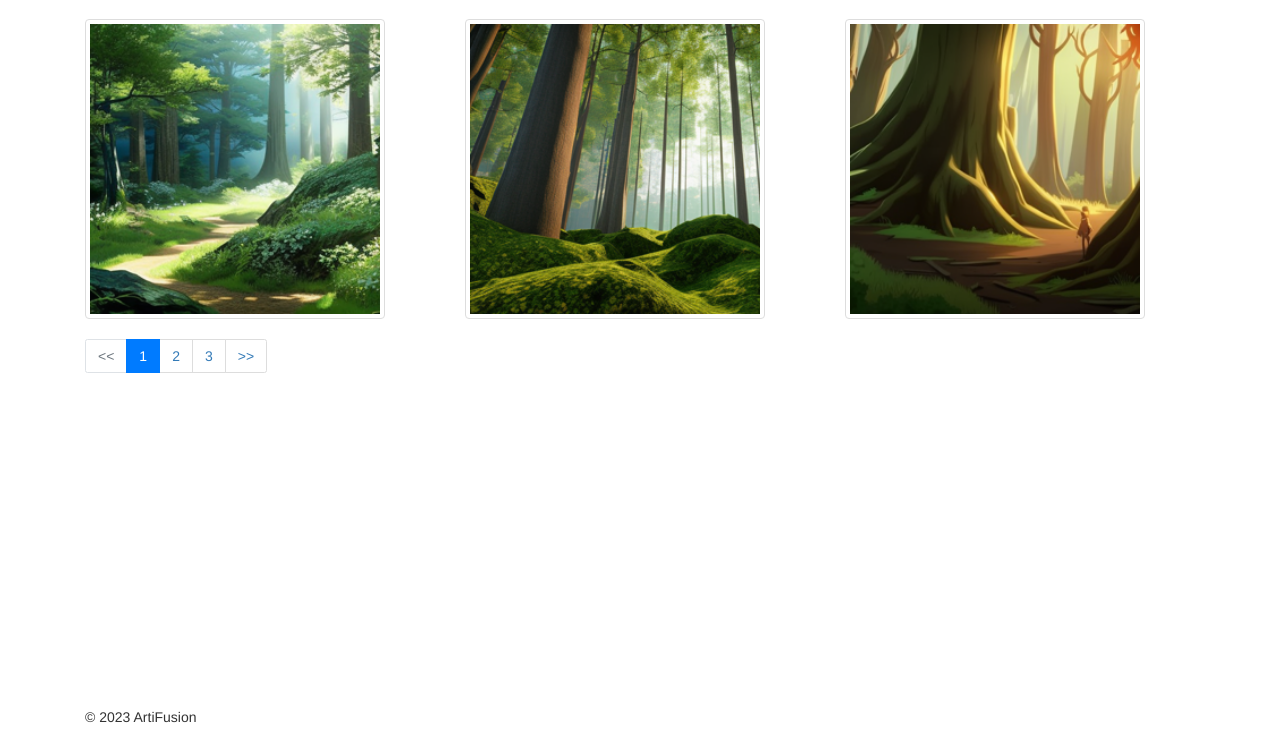
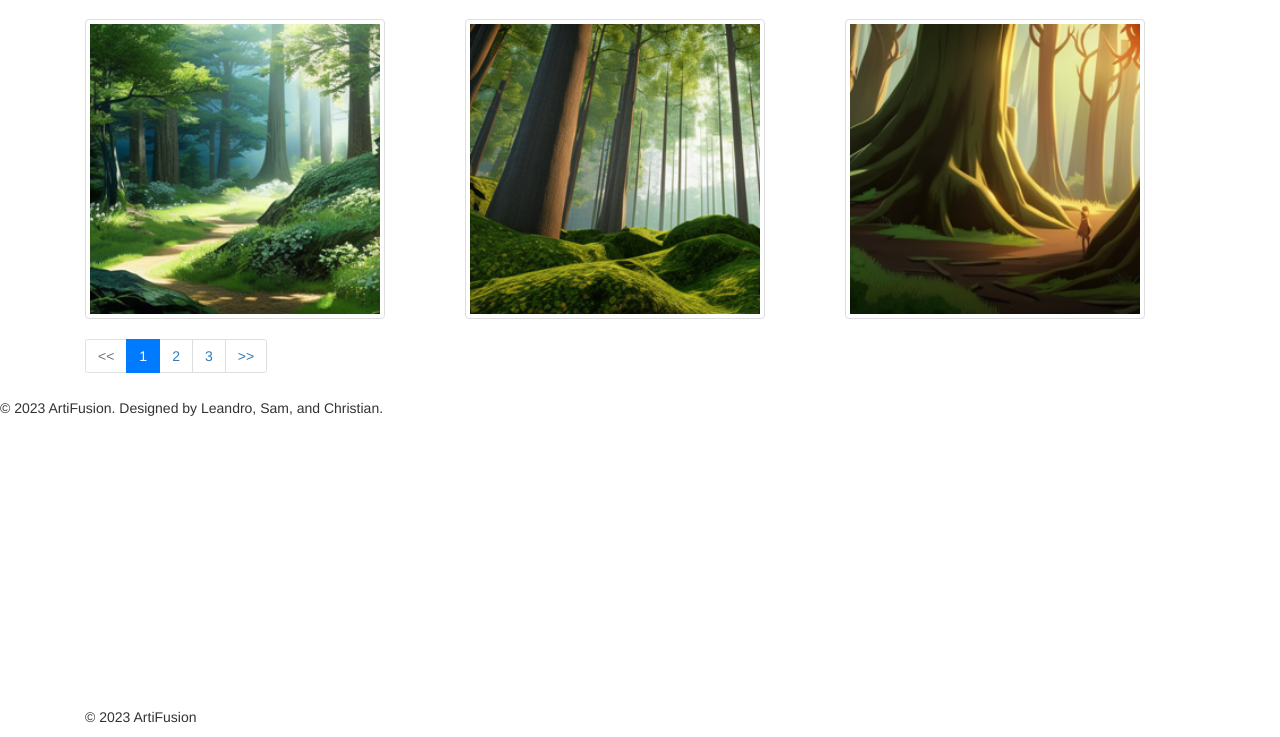
Before and after one commit to leandropaolo1/cs220_web3, a plain HTML site: page explore.html in a window 1280 px wide. Shown: the part 63-800 px from the top of the page. Drawn offline with nearby package versions, Linux system fonts and the light colour scheme.

Commit message:
some change

```diff
--- a/explore.html
+++ b/explore.html
@@ -164,3 +164,8 @@
 
 </body>
 </html>
+
+
+<footer>
+    <p>&copy; 2023 ArtiFusion. Designed by Leandro, Sam, and Christian.</p>
+  </footer>
```
Also changed, not shown: about.html (+2 -2 lines), contact.html (+3 -0 lines), index.html (+4 -1 lines).
